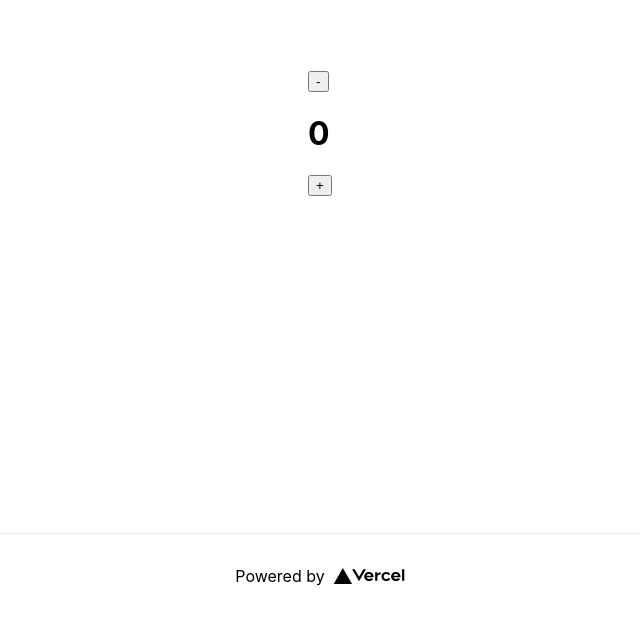
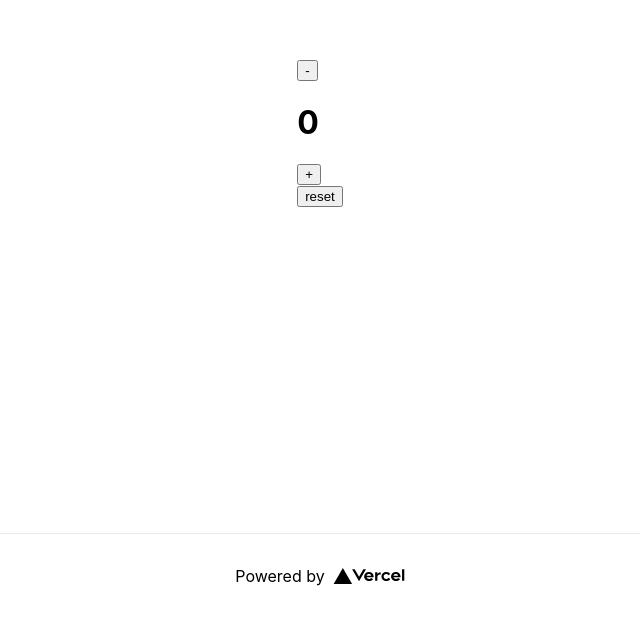
Before and after one commit to zone-play/next-recoil-sb-antd, a Next.js app: page / in a window 1280 px wide. Shown: the part 267-885 px from the top of the page, without its empty margins (320-960 px from the left). Built offline with nearby package versions, Linux system fonts and the light colour scheme.

Commit message:
atom重置

```diff
--- /dev/null
+++ b/components/countReset.component.tsx
@@ -0,0 +1,11 @@
+import { useResetRecoilState } from 'recoil';
+import { count } from '../recoil/count.recoil';
+
+export default function () {
+
+    const reset = useResetRecoilState(count)
+
+    return (
+        <button onClick={reset}>reset</button>
+    )
+}
--- a/pages/index.tsx
+++ b/pages/index.tsx
@@ -4,6 +4,7 @@ import Image from 'next/image'
 import styles from '../styles/Home.module.css'
 import Plus from '../components/plus.component';
 import Minus from '../components/minus.component';
+import CountReset from '../components/countReset.component';
 import { useRecoilValue } from 'recoil';
 import { count } from '../recoil/count.recoil';
 
@@ -20,7 +21,7 @@ const Home: NextPage = () => {
       </Head>
 
       <main className={styles.main}>
-        <div><Minus /><h1>{value}</h1><Plus /></div>
+        <div><Minus /><h1>{value}</h1><Plus /><br/><CountReset/></div>
       </main>
 
       <footer className={styles.footer}>
```
